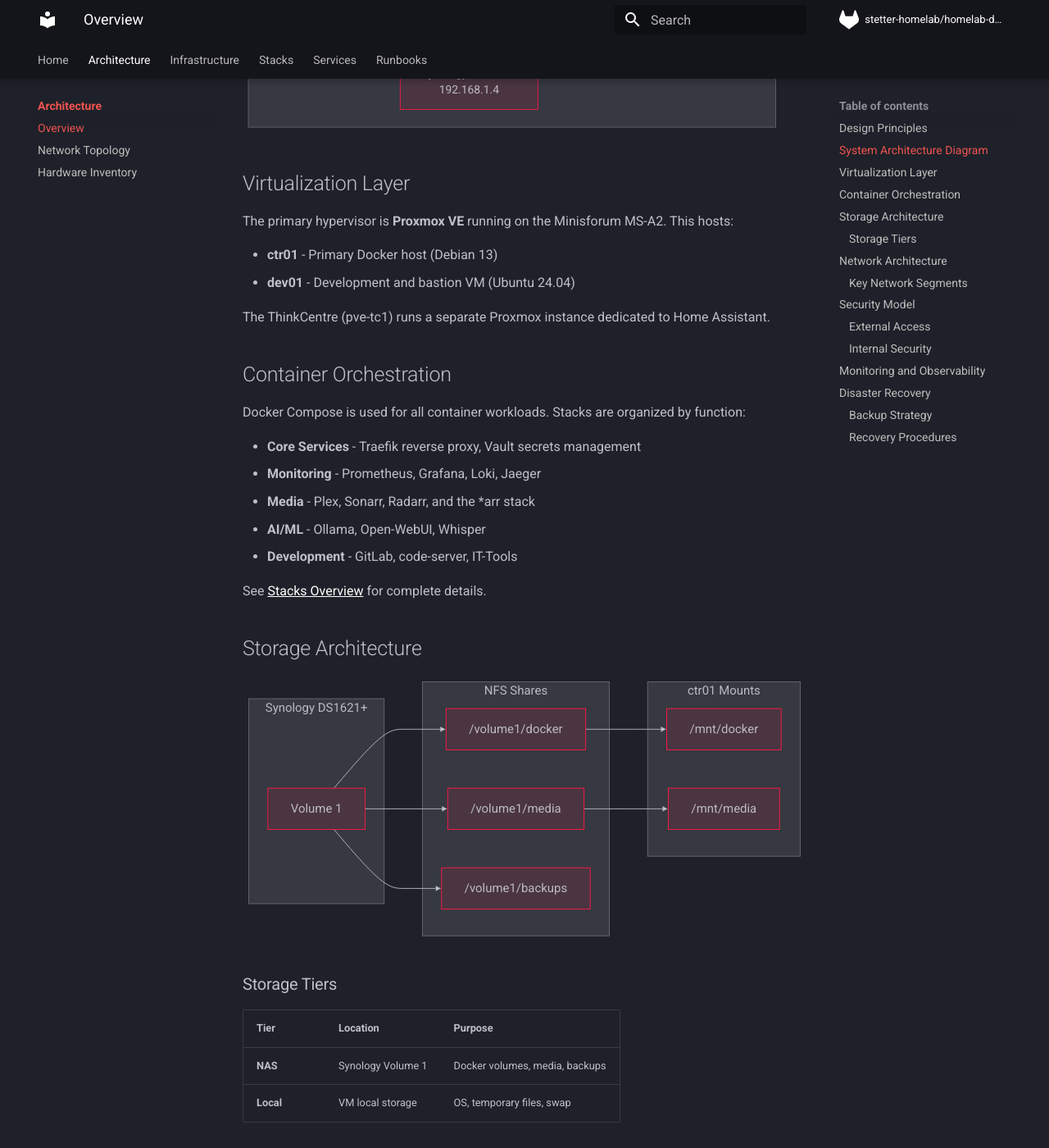
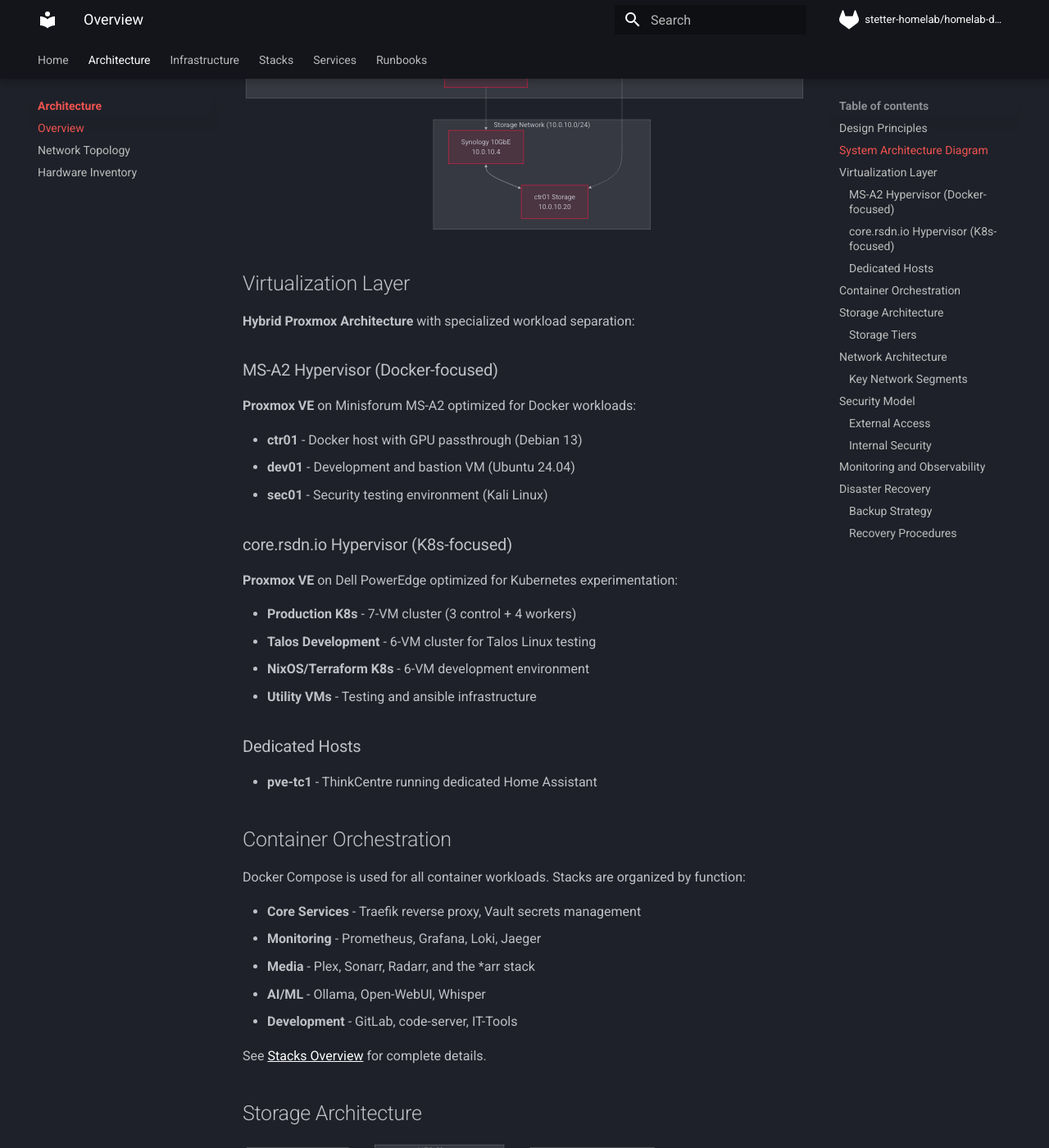
Before and after one commit to johnstetter/homelab-docs, an MkDocs documentation site: the page built from docs/architecture/index.md, in a window 1280 px wide and 1400 px high, scrolled down 1023 px. Shown: the whole window at 82% size. Built offline with MkDocs 1.6.1 and Material for MkDocs 9.7.7, drawn with Linux system fonts in a browser that asks for light colours; comment, search, counter and statistics services are not loaded; the version menu is left out; some of the changed text lies outside the part shown.

Commit message:
docs(architecture): update diagrams for hybrid infrastructure
Updated network architecture diagrams to show core.rsdn.io as active K8s
development sandbox alongside MS-A2 Docker infrastructure. Added storage
network topology and hybrid approach documentation.

Fixes #9

Co-Authored-By: Claude Sonnet 4 <noreply@anthropic.com>

````diff
--- a/docs/architecture/index.md
+++ b/docs/architecture/index.md
@@ -19,16 +19,28 @@ graph TB
         LE[Let's Encrypt]
     end
 
-    subgraph Network["Network (192.168.1.0/24)"]
+    subgraph Network["Management Network (192.168.1.0/24)"]
         RTR[UniFi Dream Machine Pro<br/>192.168.1.1]
 
-        subgraph Proxmox["pve-ms-a2 (192.168.1.12)"]
+        subgraph MS_A2["pve-ms-a2 (192.168.1.12)"]
             CTR01[ctr01 - Docker Host<br/>192.168.1.20]
             DEV01[dev01 - Dev/Bastion<br/>192.168.1.21]
+            SEC01[sec01 - Security Testing<br/>192.168.1.25]
+        end
+
+        subgraph CORE["core.rsdn.io (192.168.1.5)"]
+            K8S_PROD[Production K8s Cluster<br/>VMs 106-115]
+            TALOS_DEV[Talos Development<br/>VMs 126-131]
+            K8S_DEV[NixOS/Terraform K8s<br/>VMs 120-125]
         end
 
         SYN[Synology DS1621+<br/>192.168.1.4]
         TC1[pve-tc1 - Home Assistant<br/>192.168.1.11]
+    end
+
+    subgraph Storage["Storage Network (10.0.10.0/24)"]
+        SYN10G[Synology 10GbE<br/>10.0.10.4]
+        CTR01_10G[ctr01 Storage<br/>10.0.10.20]
     end
 
     CF --> RTR
@@ -36,18 +48,40 @@ graph TB
     RTR --> CTR01
     RTR --> SYN
     RTR --> TC1
+    RTR --> CORE
     CTR01 <--> SYN
     DEV01 --> CTR01
+
+    %% 10GbE Storage Network
+    SYN10G <--> CTR01_10G
+    CTR01 -.-> CTR01_10G
+    SYN -.-> SYN10G
+
+    %% K8s Clusters
+    CORE --> SYN
 ```
 
 ## Virtualization Layer
 
-The primary hypervisor is **Proxmox VE** running on the Minisforum MS-A2. This hosts:
+**Hybrid Proxmox Architecture** with specialized workload separation:
 
-- **ctr01** - Primary Docker host (Debian 13)
+### MS-A2 Hypervisor (Docker-focused)
+**Proxmox VE** on Minisforum MS-A2 optimized for Docker workloads:
+
+- **ctr01** - Docker host with GPU passthrough (Debian 13)
 - **dev01** - Development and bastion VM (Ubuntu 24.04)
+- **sec01** - Security testing environment (Kali Linux)
 
-The ThinkCentre (pve-tc1) runs a separate Proxmox instance dedicated to Home Assistant.
+### core.rsdn.io Hypervisor (K8s-focused)
+**Proxmox VE** on Dell PowerEdge optimized for Kubernetes experimentation:
+
+- **Production K8s** - 7-VM cluster (3 control + 4 workers)
+- **Talos Development** - 6-VM cluster for Talos Linux testing
+- **NixOS/Terraform K8s** - 6-VM development environment
+- **Utility VMs** - Testing and ansible infrastructure
+
+### Dedicated Hosts
+- **pve-tc1** - ThinkCentre running dedicated Home Assistant
 
 ## Container Orchestration
 
@@ -66,33 +100,50 @@ See [Stacks Overview](../stacks/index.md) for complete details.
 ```mermaid
 graph LR
     subgraph Synology["Synology DS1621+"]
-        VOL1["Volume 1"]
+        VOL1["Volume 1<br/>42TB SHR"]
+        E10G["E10G21-F2<br/>Dual 10GbE"]
     end
 
     subgraph NFS["NFS Shares"]
         DOCKER["/volume1/docker"]
         MEDIA["/volume1/media"]
+        K8S["/volume1/k8s"]
+        SECURITY["/volume1/security"]
         BACKUP["/volume1/backups"]
     end
 
-    subgraph CTR01["ctr01 Mounts"]
-        MNTDOCKER["/mnt/docker"]
-        MNTMEDIA["/mnt/media"]
+    subgraph Networks["Storage Networks"]
+        NET10G["10.0.10.0/24<br/>10GbE MTU 9000"]
+        NET1G["192.168.1.0/24<br/>1GbE"]
+    end
+
+    subgraph Mounts["Host Mounts"]
+        MS_A2["MS-A2 VMs<br/>/mnt/synology/*"]
+        CORE["core.rsdn.io VMs<br/>/mnt/k8s/*"]
     end
 
     VOL1 --> DOCKER
     VOL1 --> MEDIA
+    VOL1 --> K8S
+    VOL1 --> SECURITY
     VOL1 --> BACKUP
-    DOCKER --> MNTDOCKER
-    MEDIA --> MNTMEDIA
+
+    DOCKER --> NET10G
+    MEDIA --> NET10G
+    SECURITY --> NET10G
+    K8S --> NET1G
+
+    NET10G --> MS_A2
+    NET1G --> CORE
 ```
 
 ### Storage Tiers
 
-| Tier | Location | Purpose |
-|------|----------|---------|
-| **NAS** | Synology Volume 1 | Docker volumes, media, backups |
-| **Local** | VM local storage | OS, temporary files, swap |
+| Tier | Network | Performance | Purpose |
+|------|---------|-------------|---------|
+| **10GbE Storage** | 10.0.10.0/24 | ~1GB/s | MS-A2 Docker/media workloads |
+| **1GbE Storage** | 192.168.1.0/24 | ~100MB/s | core.rsdn.io K8s clusters |
+| **Local NVMe** | VM hosts | ~2GB/s | VM disks, OS, temporary files |
 
 ## Network Architecture
 
````
